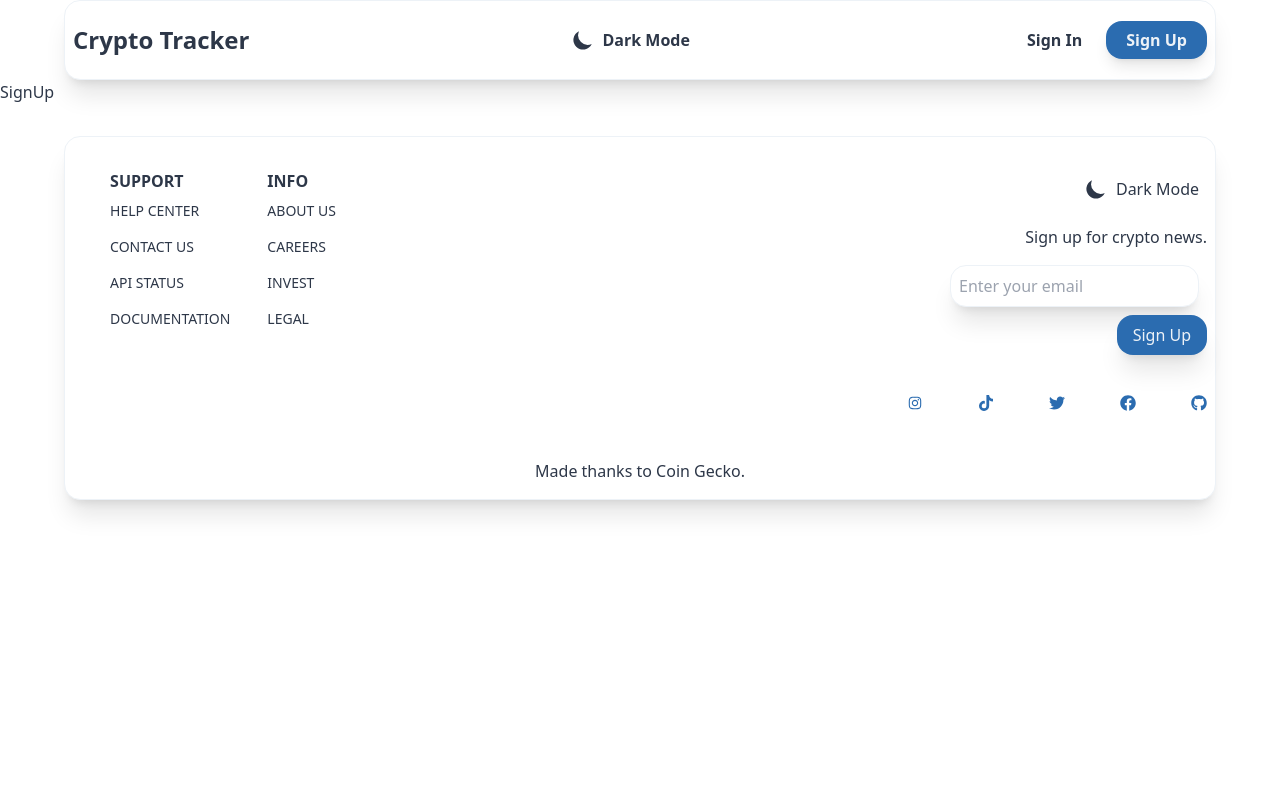
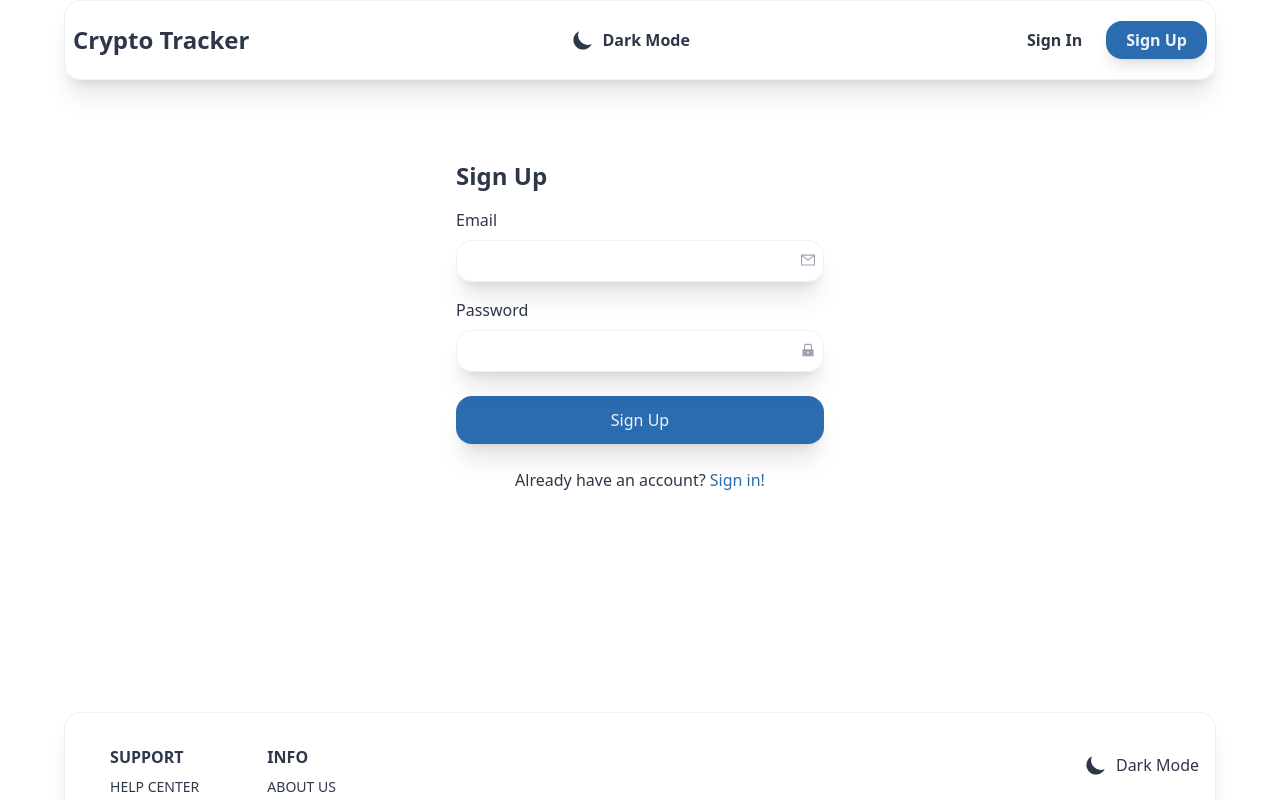
Before and after one commit to ptrbtlr/crypto-project, a React (Create React App) app: page /signup in a window 1280 px wide. Shown: the top 800 px of the page. Built offline with nearby package versions, Linux system fonts and the light colour scheme; no server answers; the HTML template or start-up script is replaced by a standard one.

Commit message:
sign up page done

```diff
--- a/src/routes/SignUp.js
+++ b/src/routes/SignUp.js
@@ -1,8 +1,33 @@
 import React from 'react'
+import { AiFillLock, AiOutlineMail } from 'react-icons/ai'
+import { Link } from 'react-router-dom'
 
 const SignUp = () => {
   return (
-    <div>SignUp</div>
+    <div>
+      <div className='max-w-[400px] mx-auto min-h-[600px] px-4 py-20'>
+        <h1 className='text-2xl font-bold'>Sign Up</h1>
+        <form>
+          <div className='my-4'>
+            <label>Email</label>
+            <div className='my-2 w-full relative rounded-2xl shadow-xl'>
+              <input className='w-full p-2 bg-primary border border-input rounded-2xl' type="email" />
+              <AiOutlineMail className='absolute right-2 top-3 text-gray-400'/>
+            </div>
+          </div>
+          <div className='my-4'>
+            <label>Password</label>
+            <div className='my-2 w-full relative rounded-2xl shadow-xl'>
+              <input className='w-full p-2 bg-primary border border-input rounded-2xl' type="password" />
+              <AiFillLock className='absolute right-2 top-3 text-gray-400'/>
+            </div>
+          </div>
+          <button className='w-full my-2 p-3 bg-button text-btnText rounded-2xl shadow-xl'>Sign Up</button>
+        </form>
+
+        <p className='my-4 text-center'>Already have an account? <Link className='text-accent' to="/signin">Sign in!</Link></p>
+      </div>
+    </div>
   )
 }
 
```
